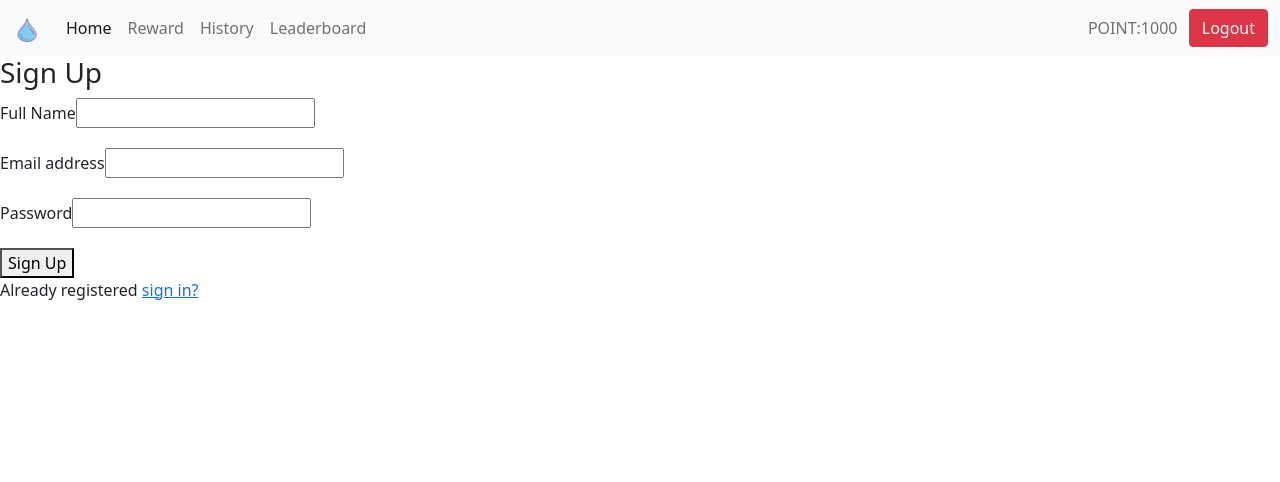
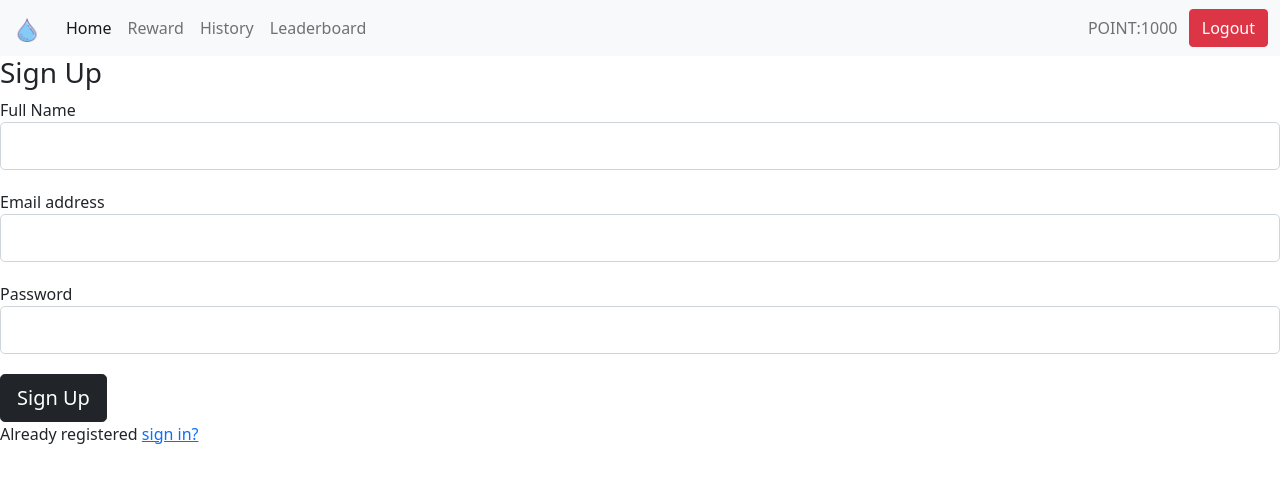
Before and after one commit to ThanapobChumsri/water-track, a Vue app: page /register in a window 1280 px wide. Shown: the top 482 px of the page. Built offline with nearby package versions, Linux system fonts and the light colour scheme.

Commit message:
modify ui

```diff
--- a/src/views/Login.vue
+++ b/src/views/Login.vue
@@ -1,22 +1,22 @@
 <template>
-    <div>
+    <div class="vue-tempalte">
         <form>
             <div>
                 <h3>Sign In</h3>
 
-                <div>
+                <div class="form-group">
                     <label>Email address </label>
-                    <input type="email" v-model="form.email">
+                    <input type="email" class="form-control form-control-lg" v-model="form.email">
                 </div>
 
                 <div>
                     <label>Password </label>
-                    <input type="password" v-model="form.password">
+                    <input type="password" class="form-control form-control-lg" v-model="form.password">
                 </div>
 
-                <button type="submit" @click="checkDataLogin">Sign In</button>
+                <button type="submit" class="btn btn-dark btn-lg btn-block" @click="checkDataLogin">Sign In</button>
 
-                <p>
+                <p class="forgot-password text-right mt-2 mb-4">
                     Create new account
                     <router-link to="/register">sign up?</router-link>
                 </p>
--- a/src/views/Register.vue
+++ b/src/views/Register.vue
@@ -1,26 +1,26 @@
 <template>
-      <div>
+      <div class="vue-tempalte">
             <form>
                   <h3>Sign Up</h3>
 
-                  <div>
+                  <div class="form-group">
                   <label>Full Name </label>
-                  <input type="text" v-model="form.name">
+                  <input type="text" class="form-control form-control-lg" v-model="form.name">
                   </div>
 
                   <div>
                   <label>Email address </label>
-                  <input type="email" v-model="form.email">
+                  <input type="email" class="form-control form-control-lg" v-model="form.email">
                   </div>
 
                   <div>
                   <label>Password </label>
-                  <input type="password" v-model="form.password">
+                  <input type="password" class="form-control form-control-lg" v-model="form.password">
                   </div>
 
-                  <button type="submit" @click="addDataRegister">Sign Up</button>
+                  <button type="submit" class="btn btn-dark btn-lg btn-block" @click="addDataRegister">Sign Up</button>
 
-                  <p>
+                  <p class="forgot-password text-right">
                   Already registered
                   <router-link to="/login">sign in?</router-link>
                   </p>
```
